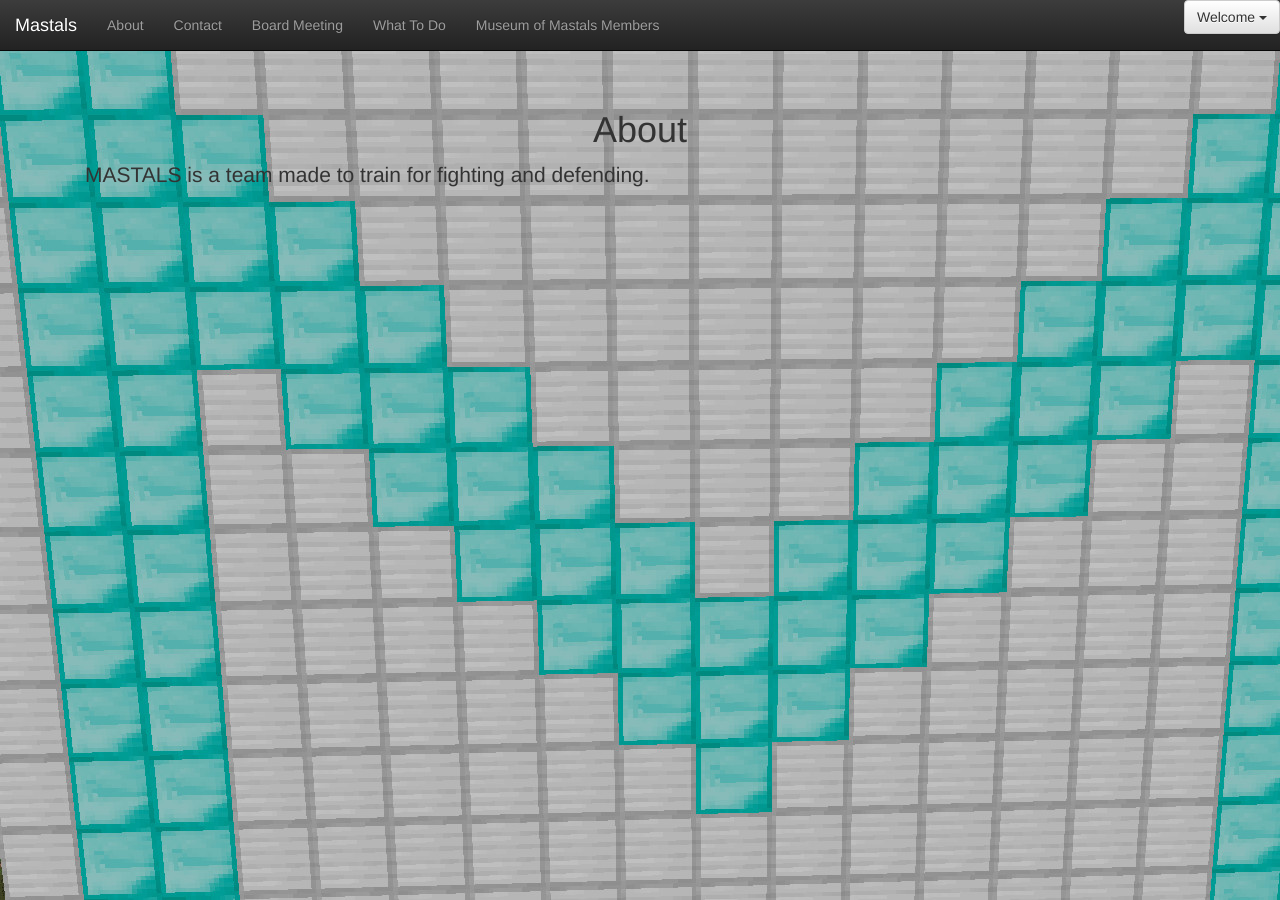
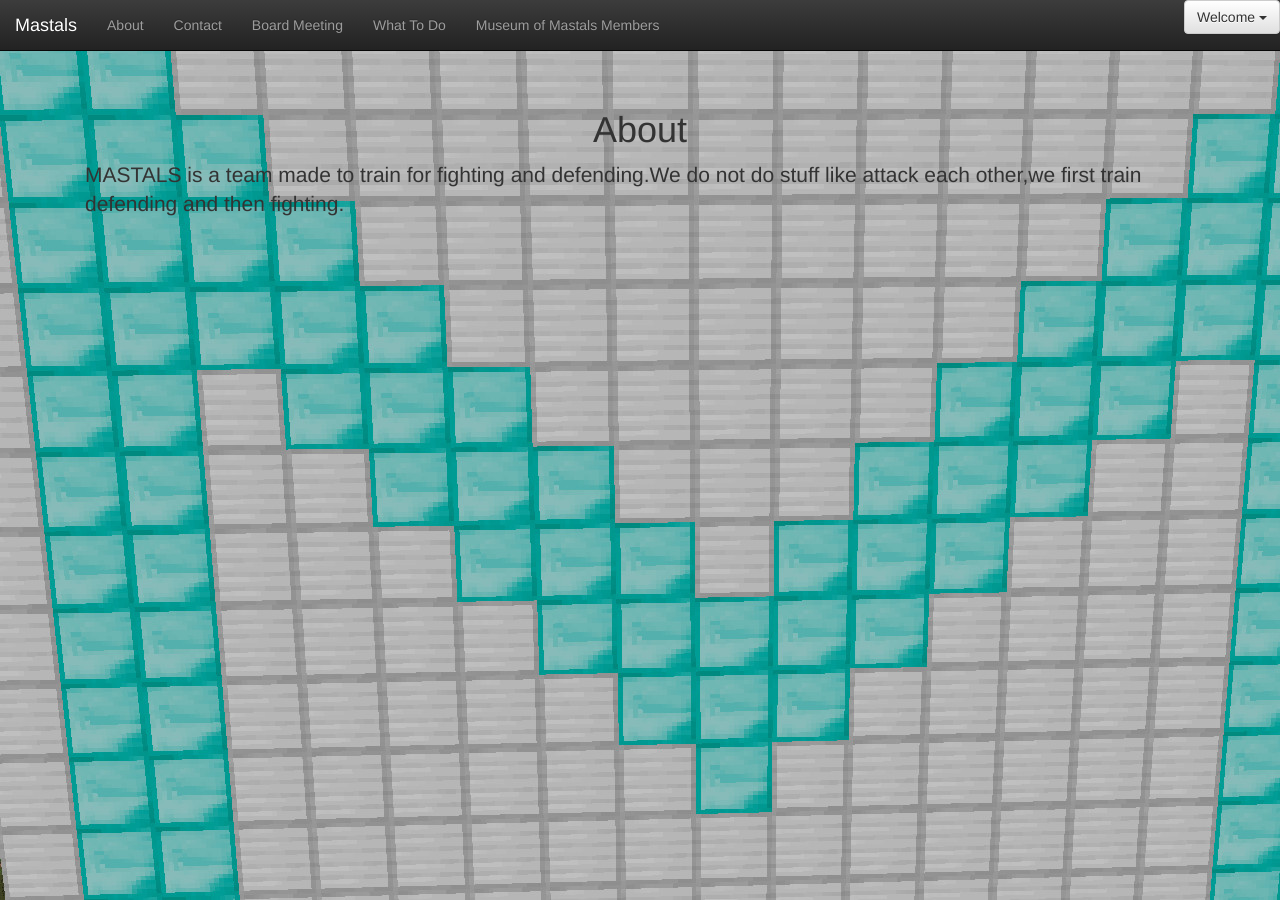
Before and after one commit to mastals/mastals.github.io, a Jekyll site: the page built from about/index.html, in a window 1280 px wide. Built offline with Jekyll 4.4.1, drawn with Linux system fonts in a browser that asks for light colours.

Commit message:
Update index.html

```diff
--- a/about/index.html
+++ b/about/index.html
@@ -5,6 +5,6 @@
 
 <p class="lead">
 
-  MASTALS is a team made to train for fighting and defending.
+  MASTALS is a team made to train for fighting and defending.We do not do stuff like attack each other,we first train defending and then fighting.
 
 </p>
```
